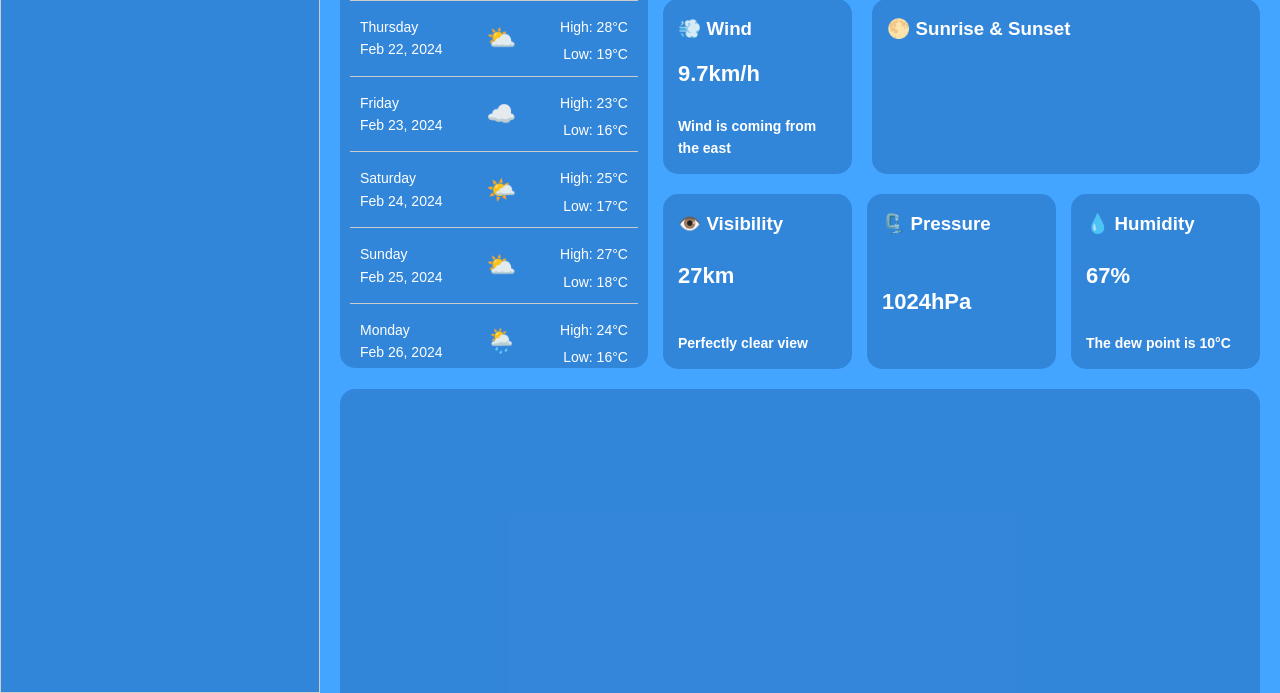
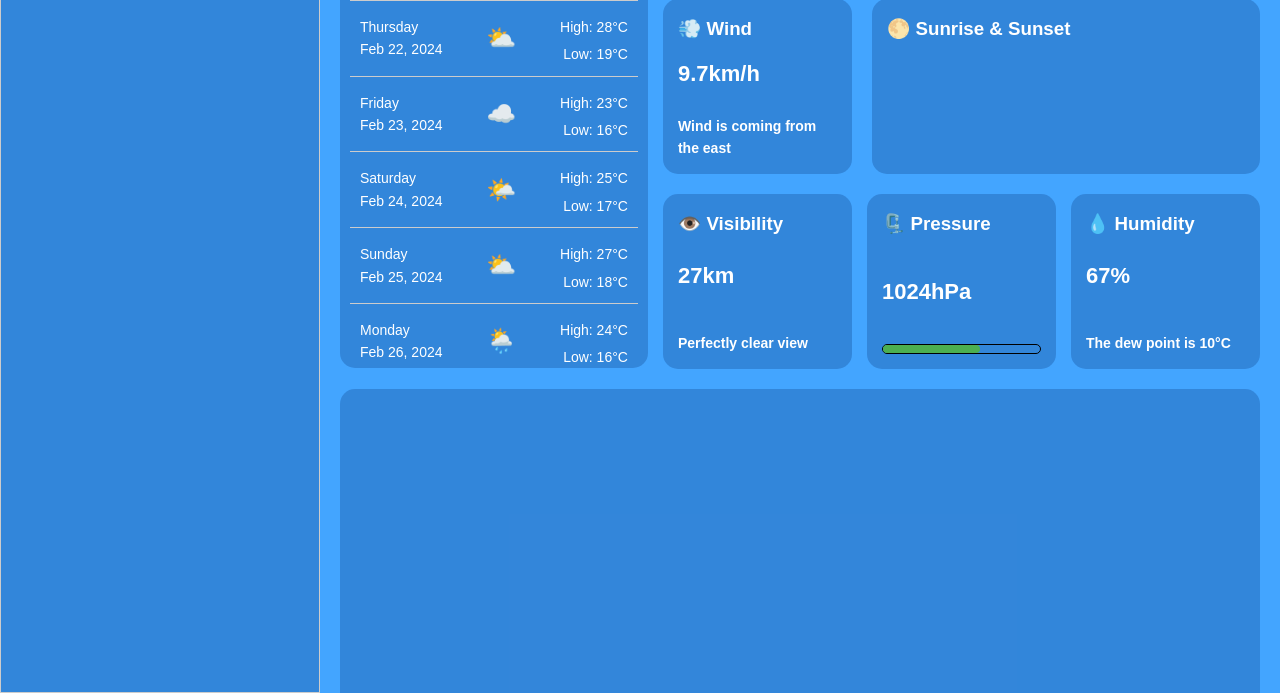
Before and after one commit to StaticRevo/GAPT-Weather-Forecasting-System, a PHP site: page / in a window 1280 px wide. Shown: the part 757-1450 px from the top of the page. Run offline with PHP 8.4, Linux system fonts and the light colour scheme; some libraries are stand-ins or nearby versions.

Commit message:
Update index-style.css

```diff
--- a/LoginWeather/css/index-style.css
+++ b/LoginWeather/css/index-style.css
@@ -389,3 +389,17 @@ body {
 .ri-user-fill {
     margin-right: 10px; /* Adjust the margin as needed */
 }
+
+.pressure-bar-wrapper {
+    height: 10px;
+    border: 1px solid #000; /* Outline color */
+    border-radius: 5px;
+    margin-top: 10px;
+}
+
+.pressure-bar {
+    height: 100%;
+    background-color: #4caf50; /* Default color for a filled bar */
+    border-radius: 5px;
+    transition: width 0.5s ease; /* Add a smooth transition effect */
+}
```
